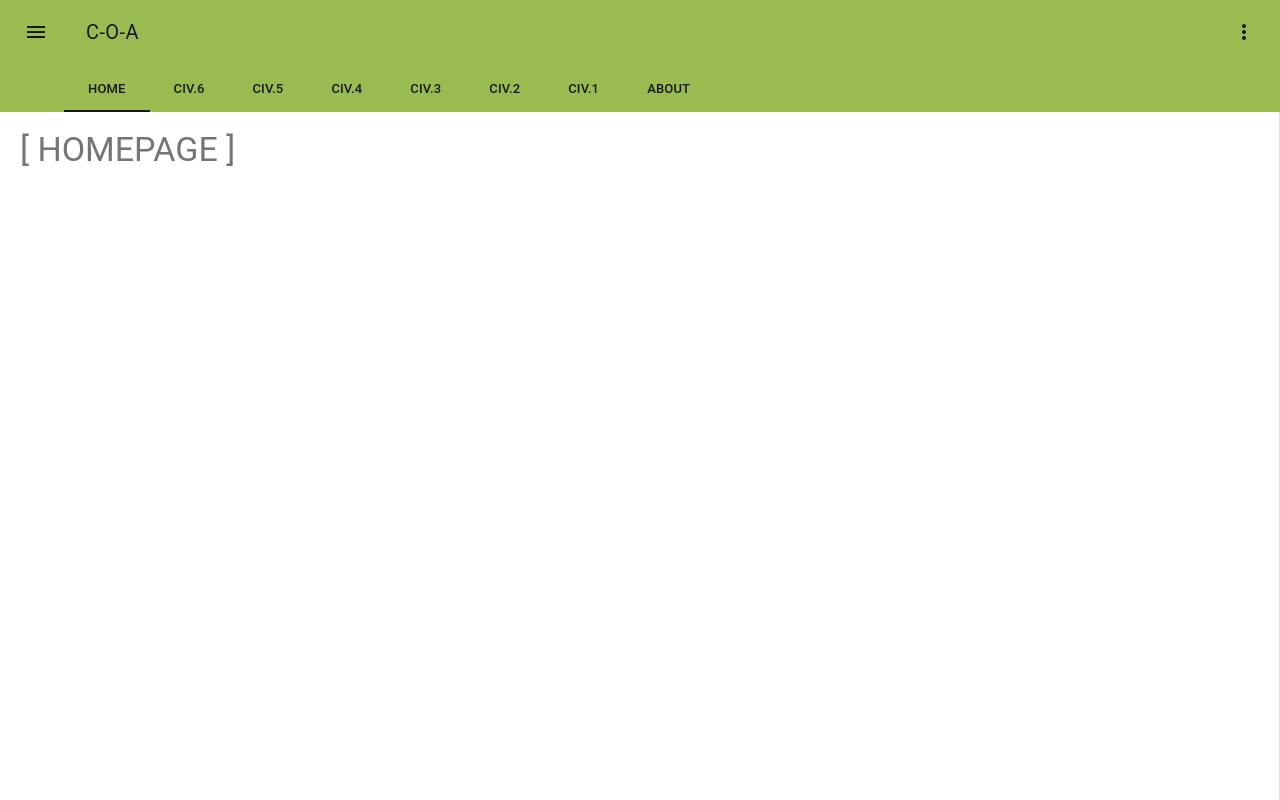
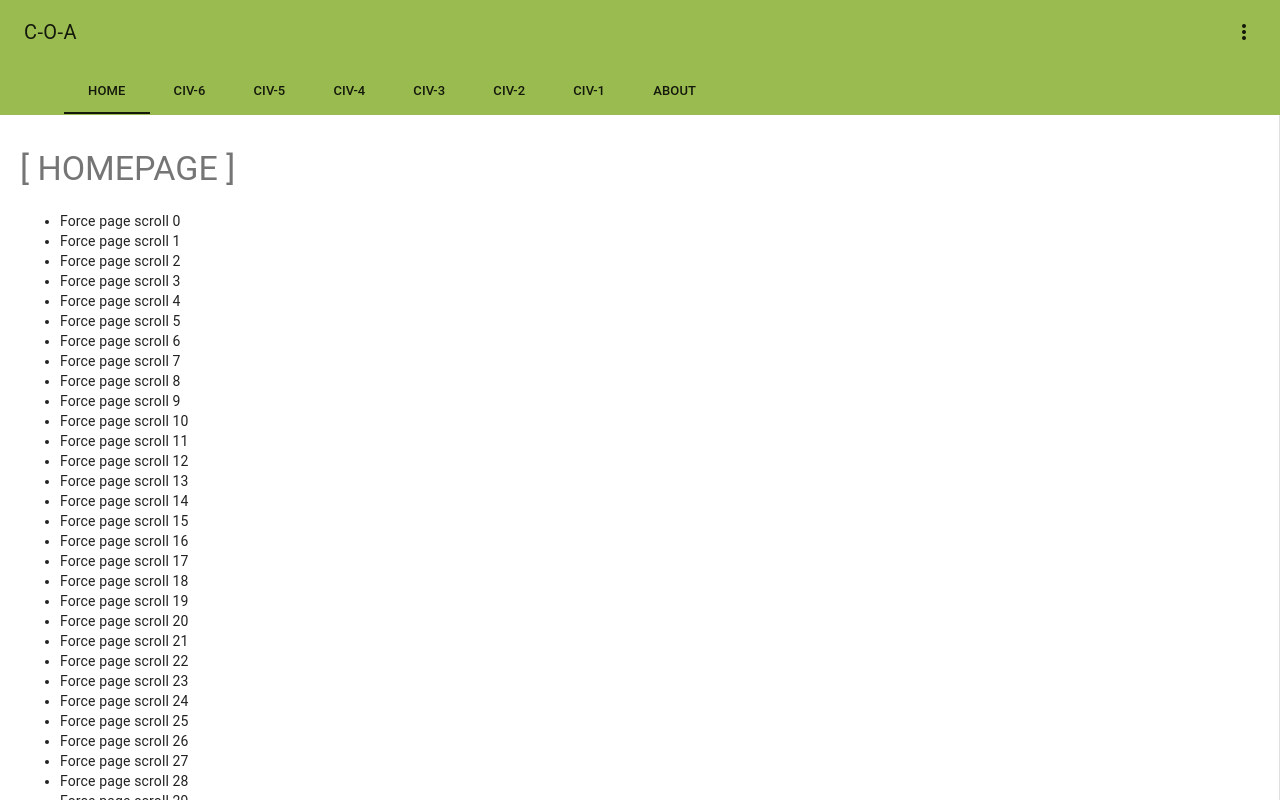
Before and after one commit to antonio-rodrigues/civ6-database-search, a Vue app: page / in a window 1280 px wide. Built offline with nearby package versions, Linux system fonts and the light colour scheme.

Commit message:
Add scrollable tabs, fixed topbar

```diff
--- a/src/App.vue
+++ b/src/App.vue
@@ -1,16 +1,12 @@
 <template>
   <div class="page-container">
-    <md-app md-waterfall md-mode="fixed-last">
+    <md-app md-waterfall md-mode="fixed">
       <md-app-toolbar class="md-large md-dense md-primary">
         <div class="md-toolbar-row">
           <div class="md-toolbar-section-start">
-            <md-button
-              class="md-icon-button"
-              @click="menuVisible = !menuVisible"
-            >
+            <!-- <md-button class="md-icon-button" @click="menuVisible = !menuVisible">
               <md-icon>menu</md-icon>
-            </md-button>
-
+            </md-button>-->
             <span class="md-title">C-O-A</span>
           </div>
 
@@ -22,50 +18,57 @@
         </div>
 
         <div class="md-toolbar-row">
-          <md-tabs class="md-primary" md-sync-route>
-            <md-tab id="tab-home" md-label="Home" to="/"></md-tab>
-            <md-tab id="tab-pages-civ-6" md-label="Civ.6" to="/civ/6"></md-tab>
-            <md-tab id="tab-pages-civ-5" md-label="Civ.5" to="/civ/5"></md-tab>
-            <md-tab id="tab-pages-civ-4" md-label="Civ.4" to="/civ/4"></md-tab>
-            <md-tab id="tab-pages-civ-3" md-label="Civ.3" to="/civ/3"></md-tab>
-            <md-tab id="tab-pages-civ-2" md-label="Civ.2" to="/civ/2"></md-tab>
-            <md-tab id="tab-pages-civ-1" md-label="Civ.1" to="/civ/1"></md-tab>
-            <md-tab id="tab-favorites" md-label="About" to="/about"></md-tab>
-          </md-tabs>
+          <div class="coa-nav-bar">
+            <md-tabs class="md-primary" md-sync-route>
+              <md-tab id="tab-home" md-label="Home" to="/"></md-tab>
+              <md-tab id="tab-pages-civ-6" md-label="Civ-6" to="/civ/6"></md-tab>
+              <md-tab id="tab-pages-civ-5" md-label="Civ-5" to="/civ/5"></md-tab>
+              <md-tab id="tab-pages-civ-4" md-label="Civ-4" to="/civ/4"></md-tab>
+              <md-tab id="tab-pages-civ-3" md-label="Civ-3" to="/civ/3"></md-tab>
+              <md-tab id="tab-pages-civ-2" md-label="Civ-2" to="/civ/2"></md-tab>
+              <md-tab id="tab-pages-civ-1" md-label="Civ-1" to="/civ/1"></md-tab>
+              <md-tab id="tab-favorites" md-label="About" to="/about"></md-tab>
+            </md-tabs>
+          </div>
         </div>
       </md-app-toolbar>
 
       <md-app-drawer :md-active.sync="menuVisible">
-        <md-toolbar class="md-transparent" md-elevation="0"
-          >Navigation</md-toolbar
-        >
-
+        <md-toolbar class="md-transparent" md-elevation="0">Options</md-toolbar>
         <md-list>
           <md-list-item>
-            <md-icon>move_to_inbox</md-icon>
-            <span class="md-list-item-text">Inbox</span>
+            <md-icon>videogame_asset</md-icon>
+            <span class="md-list-item-text">CIV-6</span>
           </md-list-item>
-
           <md-list-item>
-            <md-icon>send</md-icon>
-            <span class="md-list-item-text">Sent Mail</span>
+            <md-icon>videogame_asset</md-icon>
+            <span class="md-list-item-text">CIV-5</span>
           </md-list-item>
-
           <md-list-item>
-            <md-icon>delete</md-icon>
-            <span class="md-list-item-text">Trash</span>
+            <md-icon>videogame_asset</md-icon>
+            <span class="md-list-item-text">CIV-4</span>
           </md-list-item>
-
           <md-list-item>
-            <md-icon>error</md-icon>
-            <span class="md-list-item-text">Spam</span>
+            <md-icon>videogame_asset</md-icon>
+            <span class="md-list-item-text">CIV-3</span>
+          </md-list-item>
+          <md-list-item>
+            <md-icon>videogame_asset</md-icon>
+            <span class="md-list-item-text">CIV-2</span>
+          </md-list-item>
+          <md-list-item>
+            <md-icon>videogame_asset</md-icon>
+            <span class="md-list-item-text">CIV-1</span>
+          </md-list-item>
+          <md-list-item>
+            <md-icon>info</md-icon>
+            <span class="md-list-item-text">About</span>
           </md-list-item>
         </md-list>
       </md-app-drawer>
-
       <md-app-content>
         <keep-alive>
-          <router-view />
+          <router-view/>
         </keep-alive>
       </md-app-content>
     </md-app>
@@ -91,12 +94,32 @@ export default {
   margin: 0 !important;
 }
 
+/// App styles
 .md-app {
-  min-height: 100vh;
+  height: 100%;
+  max-height: 100vh;
+}
+
+.md-app-toolbar {
+  height: 115px;
 }
 
 .md-drawer {
   width: 300px;
   max-width: calc(100vw - 125px);
 }
+
+.coa-nav-bar {
+  width: 100%;
+  max-width: 100%;
+  overflow: scroll;
+
+  // & ::-webkit-scrollbar {
+  //   width: 0px; /* remove scrollbar space */
+  //   background: transparent; /* optional: just make scrollbar invisible */
+  // }
+  // & ::-webkit-scrollbar-thumb {
+  //   background: #ff0000;
+  // }
+}
 </style>
--- a/src/_templates/view.vue
+++ b/src/_templates/view.vue
@@ -46,7 +46,7 @@ export default {
     myCalculatedValue() {
       return this.myValue * 1000;
     },
-    hasItems: function() {
+    hasItems() {
       return !this.items.length;
     },
     ...mapGetters([
--- a/src/views/home/home.vue
+++ b/src/views/home/home.vue
@@ -1,7 +1,10 @@
 <template>
   <div class="page-home coa-padding-s">
     <PageHeader title="[ HOMEPAGE ]" />
-    <!-- [ add page content here ] -->
+
+    <ul v-if="hasItems">
+      <li v-for="item of items" :key="item.id">{{ item.label }}</li>
+    </ul>
   </div>
 </template>
 
@@ -11,6 +14,20 @@ import PageHeader from "@/components/PageHeader";
 
 export default {
   name: "home",
+  computed: {
+    items() {
+      const arr = [];
+      let index = 0;
+      while (index < 100) {
+        arr.push({ id: index, label: 'Force page scroll ' + index })
+        index++
+      }
+      return arr;
+    },
+    hasItems() {
+      return !!this.items.length;
+    }
+  },
   components: {
     PageHeader
   }
```
